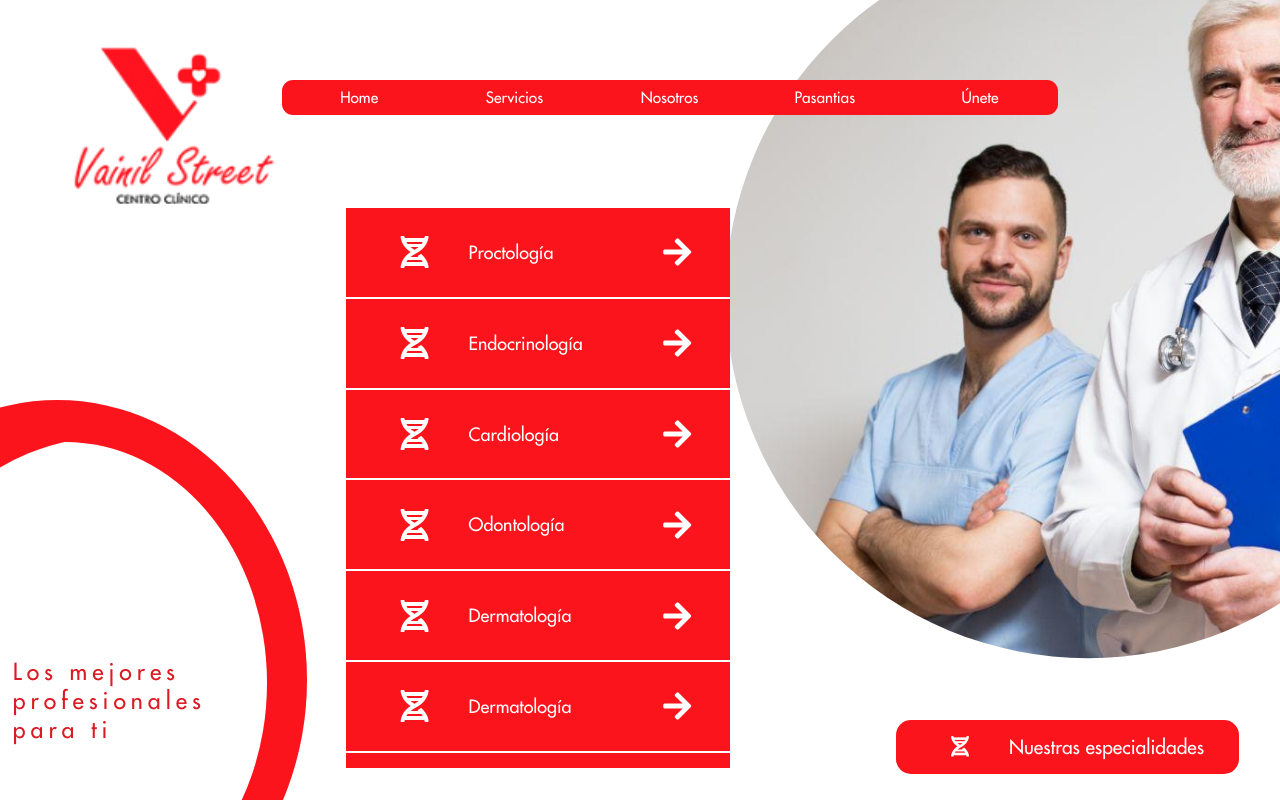
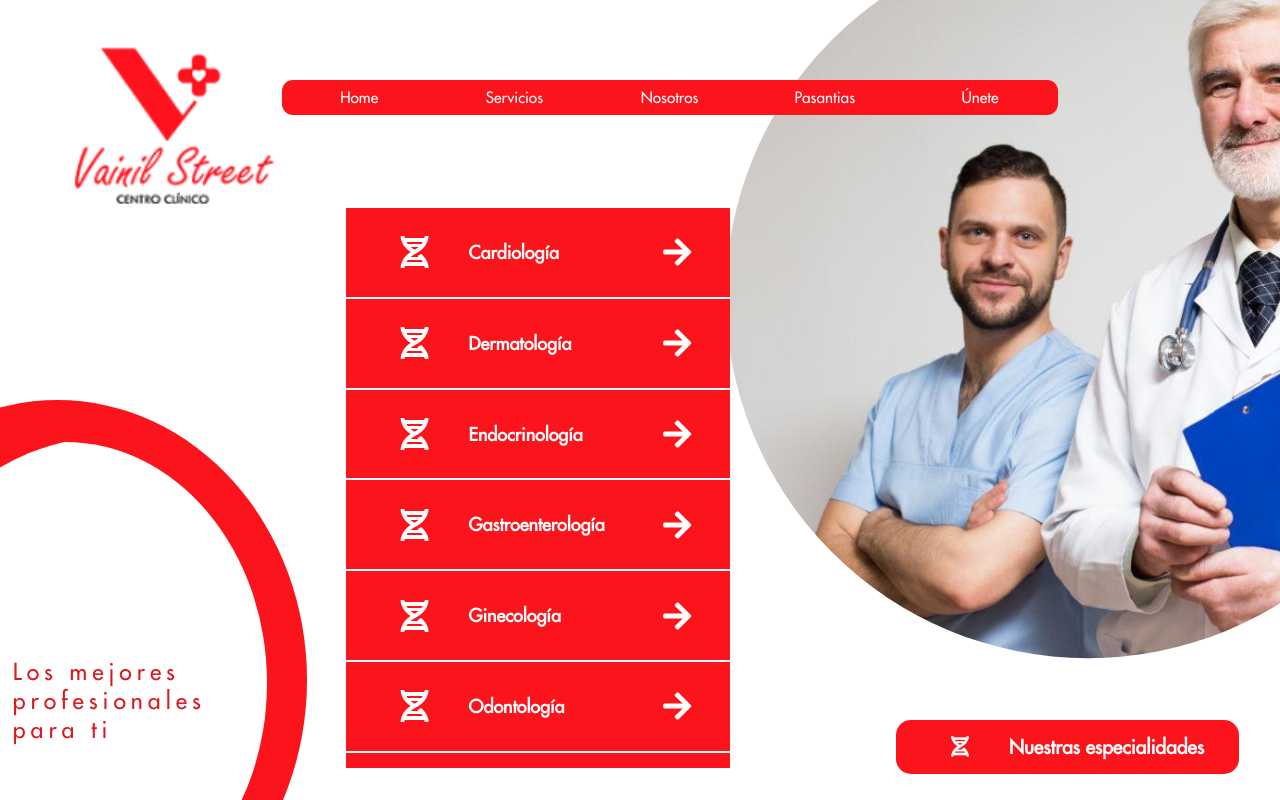
Before and after one commit to MarUser04/clinica-vainil-street, an Angular app: page /especialidades in a window 1280 px wide. Built offline with nearby package versions, Linux system fonts and the light colour scheme.

Commit message:
Migrate Specialities component styles to scss.

```diff
--- a/src/app/components/specialties/specialties.component.css
+++ /dev/null
@@ -1,82 +0,0 @@
-.specialties{
-
-    position: absolute;
-    display: flex;
-    flex-direction: column;
-    top: 26%;
-    left: 27%;
-    width: 30%;
-    height: 100%;
-    max-height: 70vh;
-    overflow-y: scroll;
-
-}
-
-.specialties__item{
-    display: flex;
-    justify-content: flex-start;
-    align-items: center;
-    background-color: #fc141c;
-    padding: 15px;
-    border-bottom: 2px solid white;
-    color: white;
-}
-
-.specialties__item > i{
-    margin: 0px 40px;
-    font-size: 2.5vw;
-}
-
-.specialties__item > i:last-child {
-    margin: 0;
-}
-
-
-.specialties__item > p{
-    width: 55%;
-    font-size: 1.4vw;
-    font-family: 'Futura', 'arial', sans-serif;
-    font-style: bold;
-    color: white;
-}
-
-.specialties__title{
-
-    position: absolute;
-    background-color: #fc141c;
-    top: 90%;
-    left: 70%;
-    padding: 15px;
-    border-radius: 15px;
-    color: white;
-
-}
-.specialties__title > i{
-
-
-    margin: 0px 40px;
-    font-size: 1.6vw;
-}
-
-.specialties__title > span{
-
-    font-size: 1.5vw;
-    font-family: 'Futura', 'arial', sans-serif;
-    font-style: bold;
-    color: white;
-    padding-right: 20px;
-
-}
-
-
-
-.specialties__slogan{
-
-    position: absolute;
-    color:#db1a23;
-    left: 1%;
-    bottom: 7%;
-    font-size: 1.8vw;
-    font-family: 'Futura', 'arial', sans-serif;
-    letter-spacing: 5px;
-}
--- a/src/app/components/specialties/specialties.component.html
+++ b/src/app/components/specialties/specialties.component.html
@@ -1,71 +1,27 @@
-<app-background [backgroundColor]="'#FFFFFF'" [imgURL]="'../../../assets/images/imgHome.jpg'">
-
-<div class="specialties">
-
-    <div class="specialties__item">
+<app-background
+    [backgroundColor]="'#FFFFFF'"
+    [imgURL]="'../../../assets/images/imgHome.jpg'"
+>
+    <div class="specialities">
+        <div class="specialities__item" *ngFor="let speciality of specialities">
             <i class="fas fa-dna"></i>
-        <p>Proctología</p>
-        <i class="fas fa-arrow-right"></i>
-    </div>
-    <div class="specialties__item">
-        <i class="fas fa-dna"></i>
-        <p>Endocrinología</p>
-        <i class="fas fa-arrow-right"></i>
-    </div>
-    <div class="specialties__item">
-        <i class="fas fa-dna"></i>
-        <p>Cardiología</p>
-        <i class="fas fa-arrow-right"></i>
-    </div>
-    <div class="specialties__item">
-        <i class="fas fa-dna"></i>
-        <p>Odontología</p>
-        <i class="fas fa-arrow-right"></i>
-    </div>
-    <div class="specialties__item">
-        <i class="fas fa-dna"></i>
-        <p>Dermatología</p>
-        <i class="fas fa-arrow-right"></i>
-    </div>
-    <div class="specialties__item">
-        <i class="fas fa-dna"></i>
-        <p>Dermatología</p>
-        <i class="fas fa-arrow-right"></i>
-    </div>
-    <div class="specialties__item">
-        <i class="fas fa-dna"></i>
-        <p>Dermatología</p>
-        <i class="fas fa-arrow-right"></i>
-    </div>
-    <div class="specialties__item">
-        <i class="fas fa-dna"></i>
-        <p>Dermatología</p>
-        <i class="fas fa-arrow-right"></i>
-    </div>
-    <div class="specialties__item">
-        <i class="fas fa-dna"></i>
-        <p>Dermatología</p>
-        <i class="fas fa-arrow-right"></i>
-    </div>
-    <div class="specialties__item">
-        <i class="fas fa-dna"></i>
-        <p>Dermatología</p>
-        <i class="fas fa-arrow-right"></i>
-    </div>
-    <div class="specialties__item">
-        <i class="fas fa-dna"></i>
-        <p>Dermatología</p>
+            <p>{{ speciality }}</p>
             <i class="fas fa-arrow-right"></i>
         </div>
     </div>
 
-<div class="specialties__title">
+    <div class="specialities__title">
         <i class="fas fa-dna"></i>
         <span>Nuestras especialidades</span>
     </div>
 
-<div class="specialties__slogan">
-        <span>Los mejores <br> profesionales <br> para ti</span>
+    <div class="specialities__slogan">
+        <span>
+            Los mejores
+            <br />
+            profesionales
+            <br />
+            para ti
+        </span>
     </div>
-
 </app-background>
--- /dev/null
+++ b/src/app/components/specialties/specialties.component.scss
@@ -0,0 +1,71 @@
+.specialities {
+  position: absolute;
+  display: flex;
+  flex-direction: column;
+  top: 26%;
+  left: 27%;
+  width: 30%;
+  height: 100%;
+  max-height: 70vh;
+  overflow-y: scroll;
+
+  &__item {
+    display: flex;
+    justify-content: flex-start;
+    align-items: center;
+    background-color: #fc141c;
+    padding: 15px;
+    border-bottom: 2px solid white;
+    color: white;
+
+    & > i {
+      margin: 0 40px;
+      font-size: 2.5vw;
+
+      &:last-child {
+        margin: 0;
+      }
+    }
+
+    & > p {
+      width: 55%;
+      font-size: 1.4vw;
+      font-family: 'Futura', 'arial', sans-serif;
+      font-weight: bold;
+      color: white;
+    }
+  }
+
+  &__title {
+    position: absolute;
+    background-color: #fc141c;
+    top: 90%;
+    left: 70%;
+    padding: 15px;
+    border-radius: 15px;
+    color: white;
+
+    & > i {
+      margin: 0 40px;
+      font-size: 1.6vw;
+    }
+
+    & > span {
+      font-size: 1.5vw;
+      font-family: 'Futura', 'arial', sans-serif;
+      font-weight: bold;
+      color: white;
+      padding-right: 20px;
+    }
+  }
+
+  &__slogan {
+    position: absolute;
+    color: #db1a23;
+    left: 1%;
+    bottom: 7%;
+    font-size: 1.8vw;
+    font-family: 'Futura', 'arial', sans-serif;
+    letter-spacing: 5px;
+  }
+}
--- a/src/app/components/specialties/specialties.component.ts
+++ b/src/app/components/specialties/specialties.component.ts
@@ -3,13 +3,22 @@ import { Component, OnInit } from '@angular/core';
 @Component({
   selector: 'app-specialties',
   templateUrl: './specialties.component.html',
-  styleUrls: ['./specialties.component.css']
+  styleUrls: ['./specialties.component.scss'],
 })
 export class SpecialtiesComponent implements OnInit {
+  specialities = [
+    'Cardiología',
+    'Dermatología',
+    'Endocrinología',
+    'Gastroenterología',
+    'Ginecología',
+    'Odontología',
+    'Otorrinolaringología',
+    'Pediatría',
+    'Proctología',
+  ];
 
-  constructor() { }
+  constructor() {}
 
-  ngOnInit() {
-  }
-
+  ngOnInit() {}
 }
```
Lines whose indentation alone changed are shown as unchanged.
